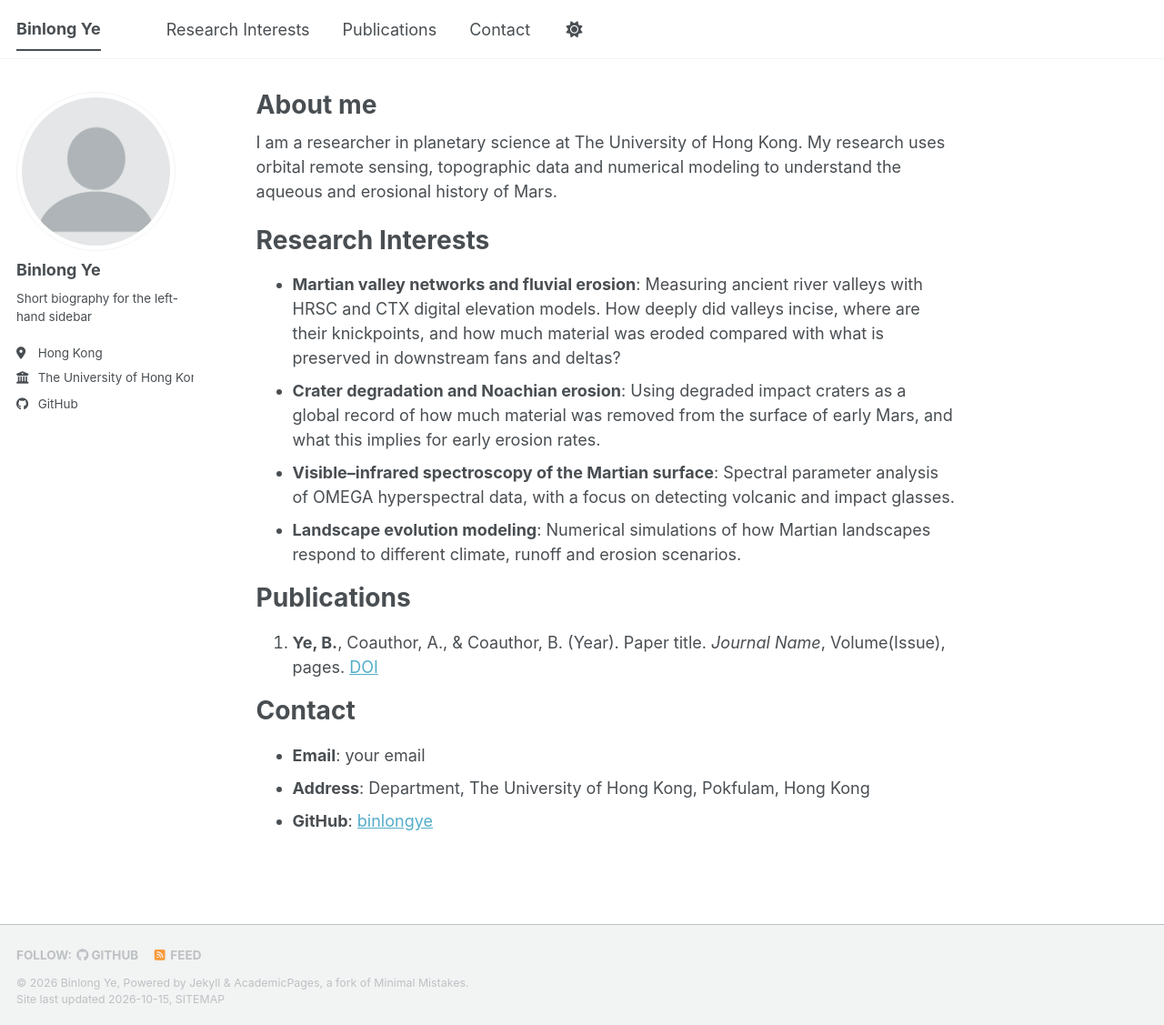
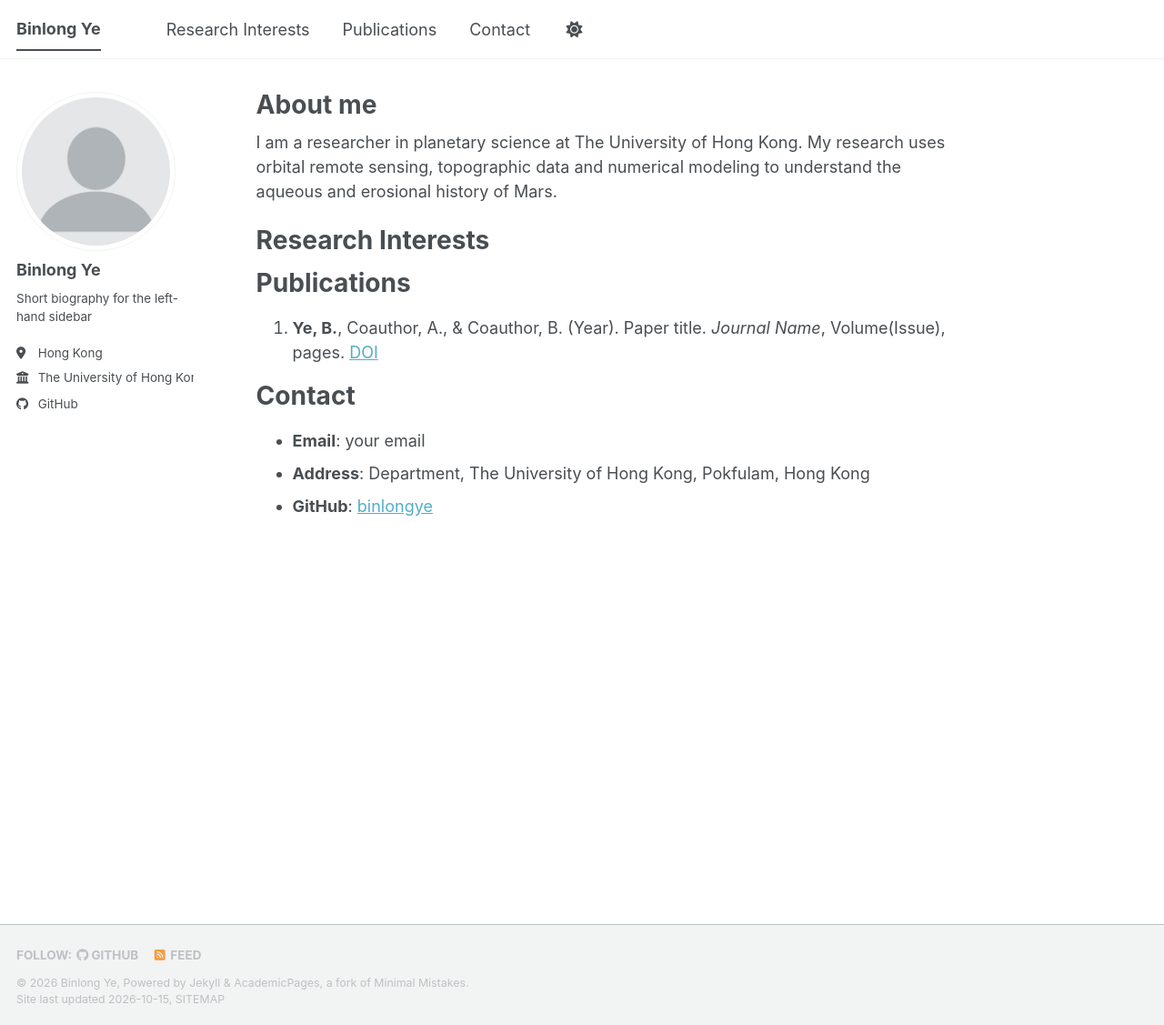
Before and after one commit to binlongye/binlongye.github.io, a Jekyll site: the page built from _pages/about.md, in a window 1280 px wide and 1127 px high. Shown: the whole window at 91% size. Built offline with Jekyll 4.4.1, drawn with Linux system fonts in a browser that asks for light colours; a style sheet for code colours, icons or effects is not loaded.

Commit message:
Remove draft research interests
Co-Authored-By: Claude Opus 5.5 <noreply@anthropic.com>

```diff
--- a/_pages/about.md
+++ b/_pages/about.md
@@ -13,10 +13,9 @@ Research Interests
 ======
 {: #research-interests}
 
-* **Martian valley networks and fluvial erosion**: Measuring ancient river valleys with HRSC and CTX digital elevation models. How deeply did valleys incise, where are their knickpoints, and how much material was eroded compared with what is preserved in downstream fans and deltas?
-* **Crater degradation and Noachian erosion**: Using degraded impact craters as a global record of how much material was removed from the surface of early Mars, and what this implies for early erosion rates.
-* **Visible–infrared spectroscopy of the Martian surface**: Spectral parameter analysis of OMEGA hyperspectral data, with a focus on detecting volcanic and impact glasses.
-* **Landscape evolution modeling**: Numerical simulations of how Martian landscapes respond to different climate, runoff and erosion scenarios.
+<!-- Add research interests here, one bullet per topic. Example:
+* **Topic name**: One or two sentences describing the topic.
+-->
 
 Publications
 ======
```
